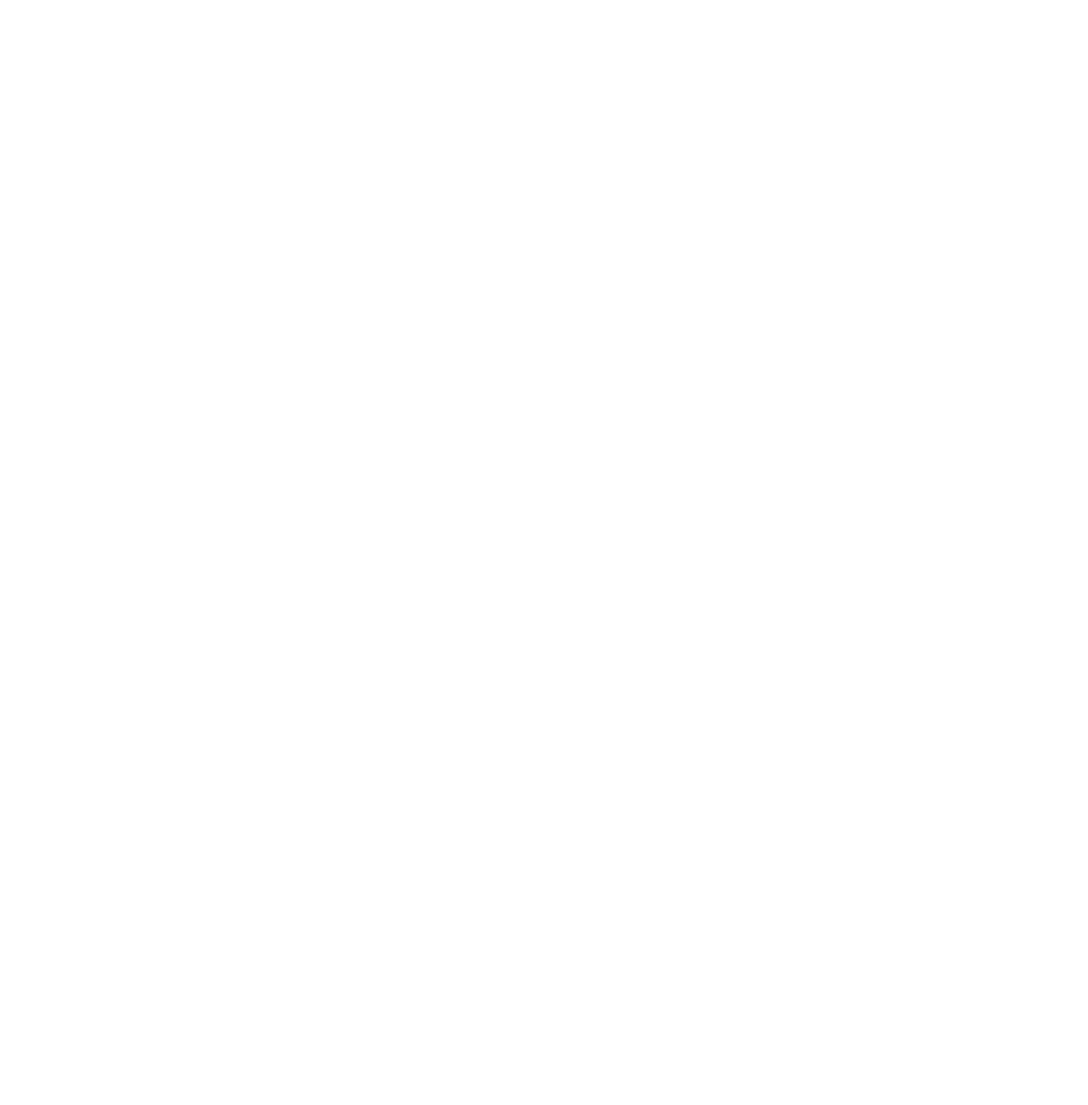
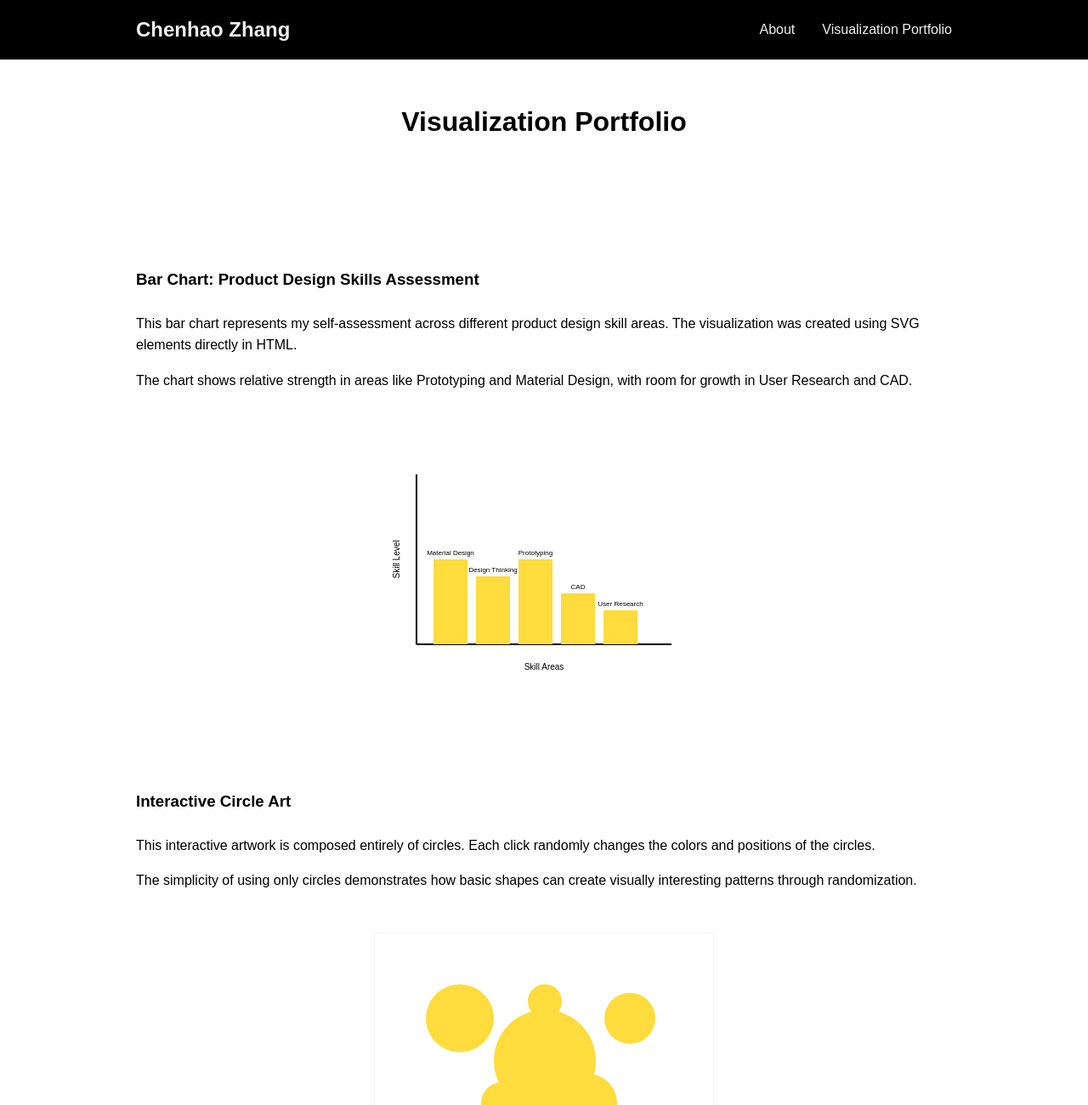
Before and after one commit to chenhaopz/chenhaopz.github.io, a plain HTML site: page visualizations.html in a window 1280 px wide. Shown: the top 1300 px of the page at 85% size. Before the commit the page ends 800 px from the top, so only its background shows below. Drawn offline with Linux system fonts and the light colour scheme.

Commit message:
Add the visual page
For Two project and already debugged

```diff
--- a/style.css
+++ b/style.css
@@ -138,3 +138,36 @@ footer {
 .social-links a:hover {
     color: #fedc3d;
 }
+
+/* Visualization page styles*/
+
+/* Flex container for visualization layout */
+.flex-container {
+    display: flex;
+    flex-wrap: wrap;
+    gap: 2rem;
+    margin-top: 1.5rem;
+}
+
+/* Chart and art containers */
+.chart-container,
+.art-container {
+    flex: 1;
+    min-width: 300px;
+    text-align: center;
+}
+
+/* Interactive SVG styling */
+#circle-art {
+    cursor: pointer;
+    border: 1px solid #efefef;
+    border-radius: 5px;
+}
+
+/* Instruction text */
+.instruction {
+    margin-top: 10px;
+    font-style: italic;
+    color: #666;
+    user-select: none;
+}
--- a/vis.js
+++ b/vis.js
@@ -0,0 +1,30 @@
+// Interactive circle art functionality
+//Reference for this part: https://developer.mozilla.org/en-US/docs/Web/API/EventTarget/addEventListener
+document.addEventListener('DOMContentLoaded', function() {
+    // Get the circle art SVG element
+    const circleArt = document.getElementById('circle-art');
+
+    // Add click event listener
+    if (circleArt) {
+        circleArt.addEventListener('click', function() {
+            // Get all circle elements
+            const circles = document.querySelectorAll('.art-circle');
+
+            // Update each circle with random position and color
+            //Reference: https://www.w3schools.com/jsref/jsref_foreach.asp
+            circles.forEach(circle => {
+                // Get circle radius
+                const r = parseInt(circle.getAttribute('r'));
+
+                // Random position (keep circle within SVG Area)
+                circle.setAttribute('cx', r + Math.random() * (400 - 2*r));
+                circle.setAttribute('cy', r + Math.random() * (300 - 2*r));
+
+                // Random color
+                //Reference: https://developer.mozilla.org/en-US/docs/Web/JavaScript/Reference/Global_Objects/Math/floor
+                // https://developer.mozilla.org/en-US/docs/Web/JavaScript/Reference/Global_Objects/Number/toString
+                circle.setAttribute('fill', '#' + Math.floor(Math.random()*16777215).toString(16));
+            });
+        });
+    }
+});
--- a/visualizations.html
+++ b/visualizations.html
@@ -0,0 +1,114 @@
+<!DOCTYPE html>
+<html lang="en">
+<head>
+    <meta charset="UTF-8">
+    <meta name="viewport" content="width=device-width, initial-scale=1.0">
+    <title>Visualization Portfolio - Chenhao Zhang</title>
+    <link rel="stylesheet" href="style.css">
+</head>
+<body>
+    <!-- Header and Navigation -->
+    <header>
+        <nav>
+            <div class="logo">Chenhao Zhang</div>
+            <ul class="nav-links">
+                <li><a href="index.html">About</a></li>
+                <li><a href="visualizations.html">Visualization Portfolio</a></li>
+            </ul>
+        </nav>
+    </header>
+
+    <!-- Page Title -->
+    <section class="content-section">
+        <div class="content-item">
+            <h2>Visualization Portfolio</h2>
+        </div>
+    </section>
+
+    <!-- Bar Chart Visualization -->
+    <section class="content-section">
+        <div class="content-item">
+            <h3>Bar Chart: Product Design Skills Assessment</h3>
+            <div class="flex-container">
+                <div class="text-content">
+                    <p>This bar chart represents my self-assessment across different product design skill areas. The visualization was created using SVG elements directly in HTML.</p>
+                    <p>The chart shows relative strength in areas like Prototyping and Material Design, with room for growth in User Research and CAD.</p>
+                </div>
+                <div class="chart-container">
+                    <svg width="400" height="300">
+                        <!-- Axes -->
+                        <line x1="50" y1="250" x2="350" y2="250" stroke="black" stroke-width="2" />
+                        <line x1="50" y1="250" x2="50" y2="50" stroke="black" stroke-width="2" />
+
+                        <!-- Bars -->
+                        <rect x="70" y="150" width="40" height="100" fill="#fedc3d">
+                            <title>Material Design: 8/10</title>
+                        </rect>
+                        <text x="90" y="145" text-anchor="middle" font-size="8">Material Design</text>
+
+                        <rect x="120" y="170" width="40" height="80" fill="#fedc3d">
+                            <title>Design Thinking: 7/10</title>
+                        </rect>
+                        <text x="140" y="165" text-anchor="middle" font-size="8">Design Thinking</text>
+
+                        <rect x="170" y="150" width="40" height="100" fill="#fedc3d">
+                            <title>Prototyping: 8/10</title>
+                        </rect>
+                        <text x="190" y="145" text-anchor="middle" font-size="8">Prototyping</text>
+
+                        <rect x="220" y="190" width="40" height="60" fill="#fedc3d">
+                            <title>CAD: 6/10</title>
+                        </rect>
+                        <text x="240" y="185" text-anchor="middle" font-size="8">CAD</text>
+
+                        <rect x="270" y="210" width="40" height="40" fill="#fedc3d">
+                            <title>User Research: 4/10</title>
+                        </rect>
+                        <text x="290" y="205" text-anchor="middle" font-size="8">User Research</text>
+
+                        <!-- Y-axis label -->
+                        <text x="30" y="150" text-anchor="middle" font-size="10" transform="rotate(-90, 30, 150)">Skill Level</text>
+
+                        <!-- X-axis label -->
+                        <text x="200" y="280" text-anchor="middle" font-size="10">Skill Areas</text>
+                    </svg>
+                </div>
+            </div>
+        </div>
+    </section>
+
+    <!-- Creative SVG Art -->
+    <section class="content-section">
+        <div class="content-item">
+            <h3>Interactive Circle Art</h3>
+            <div class="flex-container">
+                <div class="text-content">
+                    <p>This interactive artwork is composed entirely of circles. Each click randomly changes the colors and positions of the circles.</p>
+                    <p>The simplicity of using only circles demonstrates how basic shapes can create visually interesting patterns through randomization.</p>
+                </div>
+                <div class="art-container">
+                    <svg width="400" height="300" id="circle-art">
+                        <circle cx="100" cy="100" r="40" fill="#fedc3d" class="art-circle" />
+                        <circle cx="200" cy="150" r="60" fill="#fedc3d" class="art-circle" />
+                        <circle cx="300" cy="100" r="30" fill="#fedc3d" class="art-circle" />
+                        <circle cx="150" cy="200" r="25" fill="#fedc3d" class="art-circle" />
+                        <circle cx="250" cy="200" r="35" fill="#fedc3d" class="art-circle" />
+                        <circle cx="200" cy="80" r="20" fill="#fedc3d" class="art-circle" />
+                    </svg>
+                    <p class="instruction">Click on the artwork to randomize colors and positions</p>
+                </div>
+            </div>
+        </div>
+    </section>
+
+    <!-- Footer -->
+    <footer>
+        <div class="social-links">
+            <a href="https://github.com/chenhaozhang" aria-label="GitHub">GitHub</a>
+            <a href="mailto:z18210582172@gmail.com" aria-label="Email">Email</a>
+        </div>
+    </footer>
+
+    <script src="vis.js"></script>
+</body>
+</html>
```
Also changed, not shown: 1 other file.
